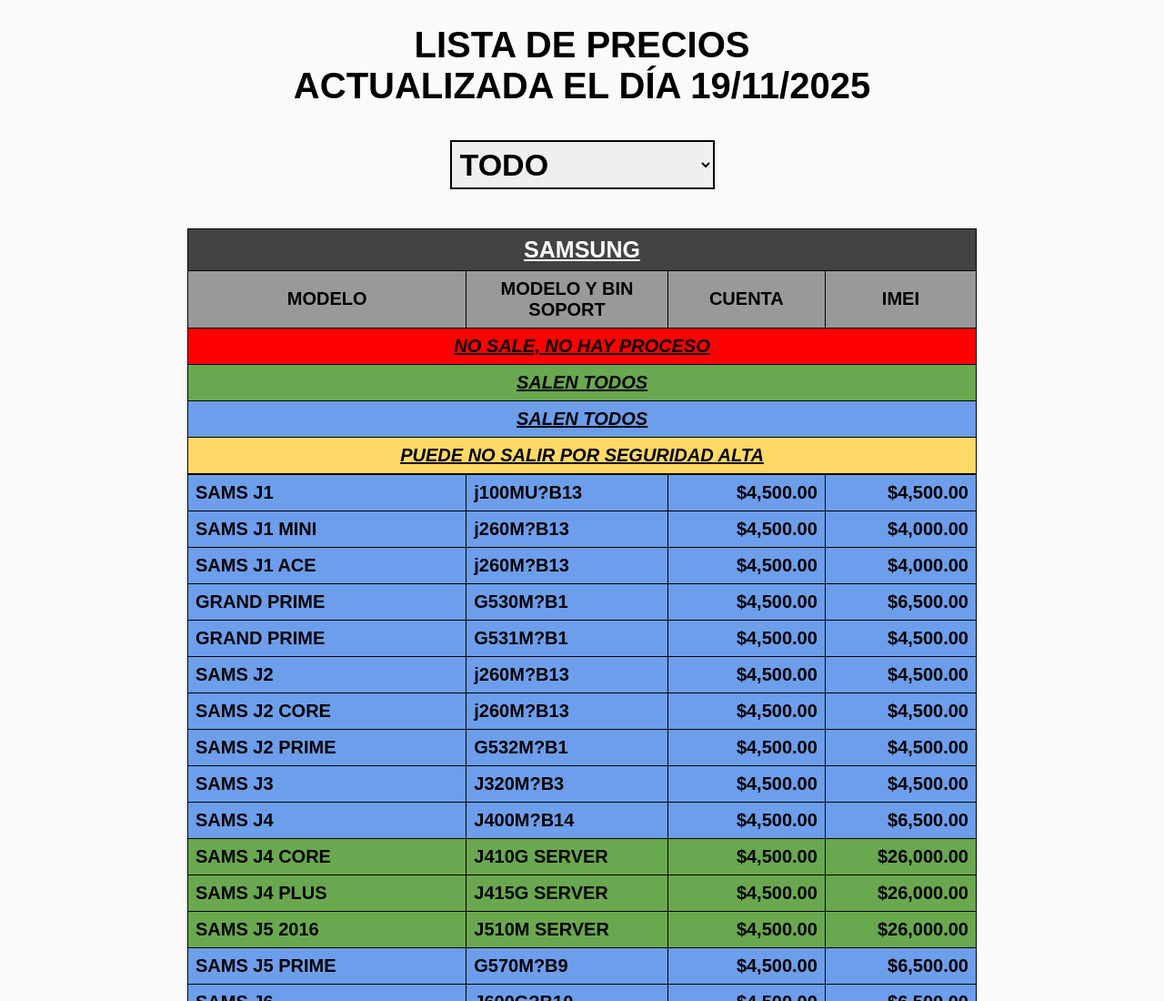
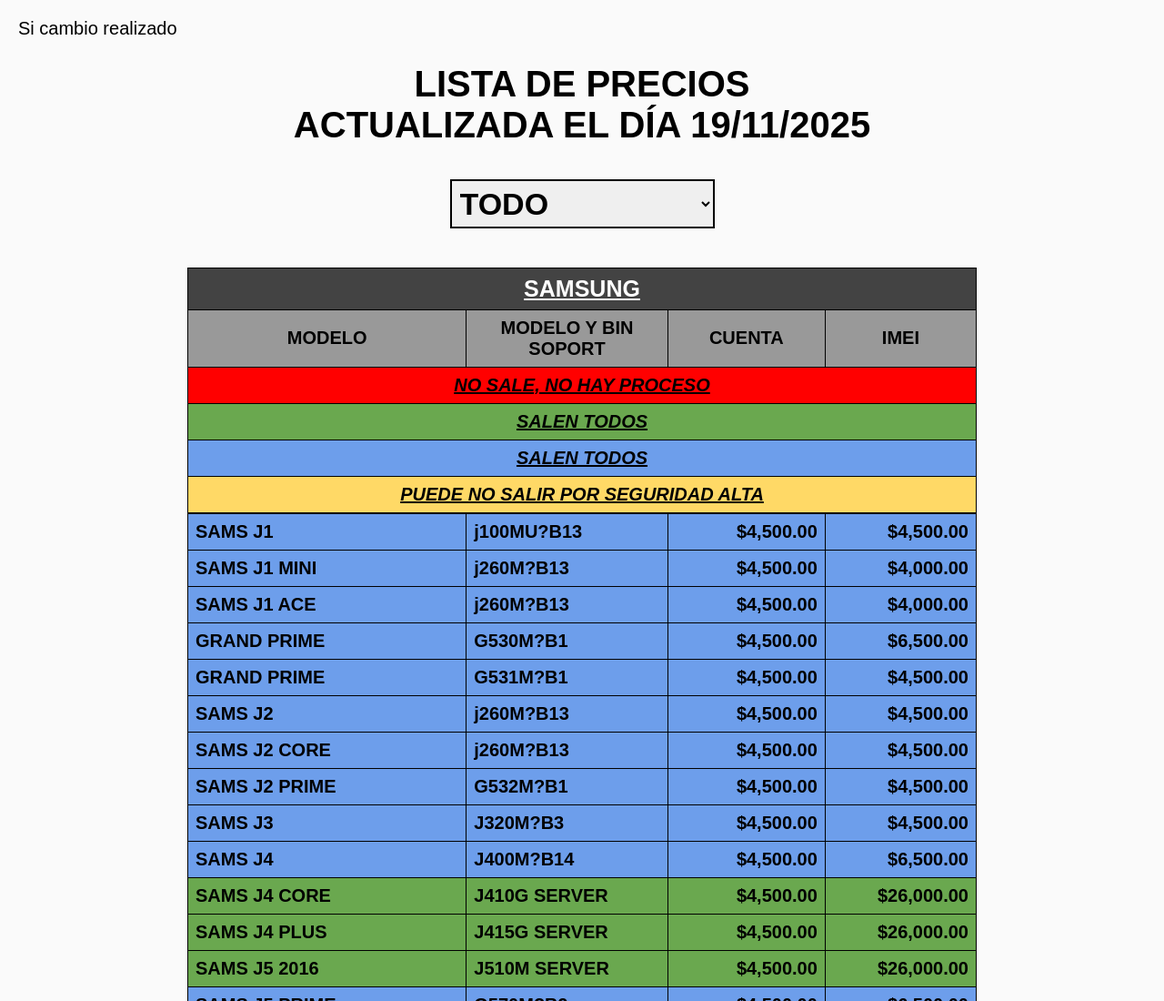
Before and after one commit to moringaproduccion-prog/pruebastucucels, a plain HTML site: page index.html in a window 1280 px wide. Shown: the top 1100 px of the page at 91% size. Drawn offline with Linux system fonts and the light colour scheme.

Commit message:
Update index.html

```diff
--- a/index.html
+++ b/index.html
@@ -6,6 +6,7 @@
   <link rel="stylesheet" href="estilos.css">
 </head>
 <body>
+	<div>Si cambio realizado</div>
   <div class="container" id="contener">
       <div class="pantalla_carga">
         <img src="https://i.ibb.co/tp6X8VKQ/loading.gif" alt="Cargando..." class="img-carga">
```
